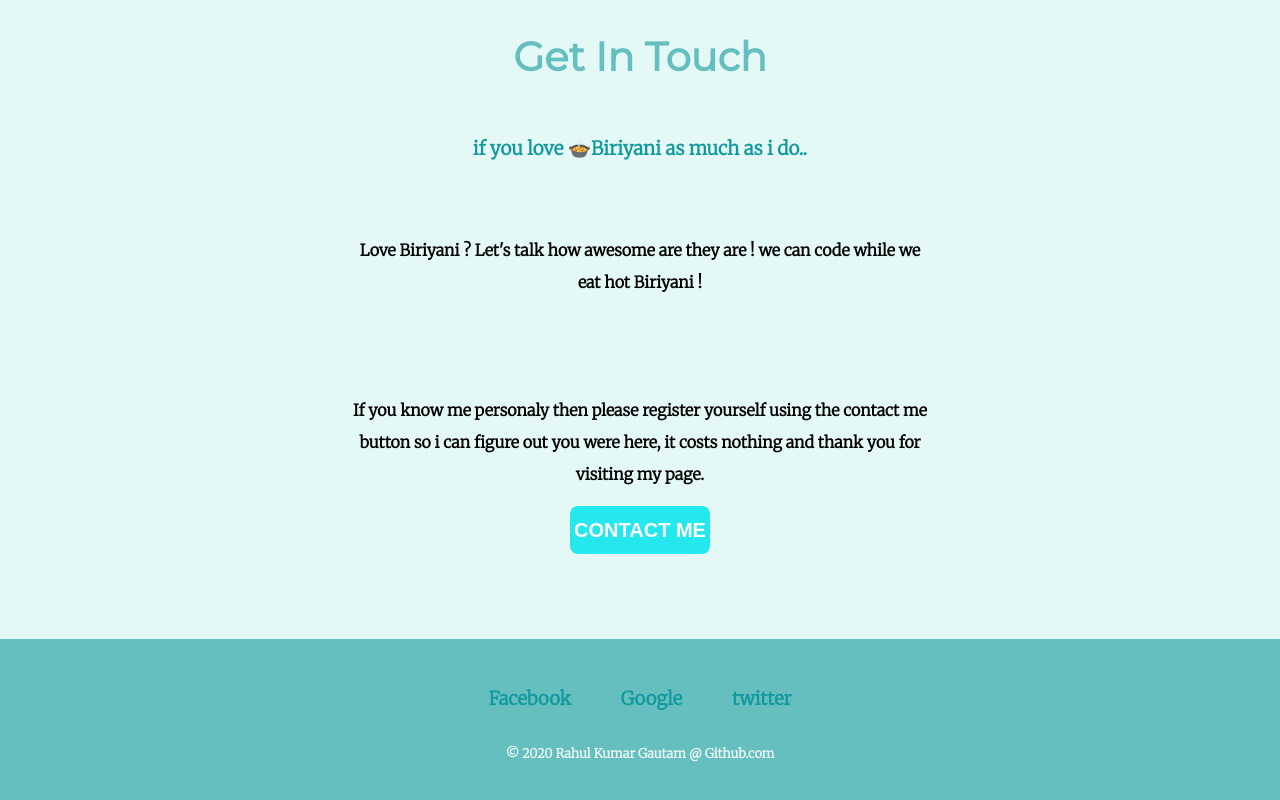
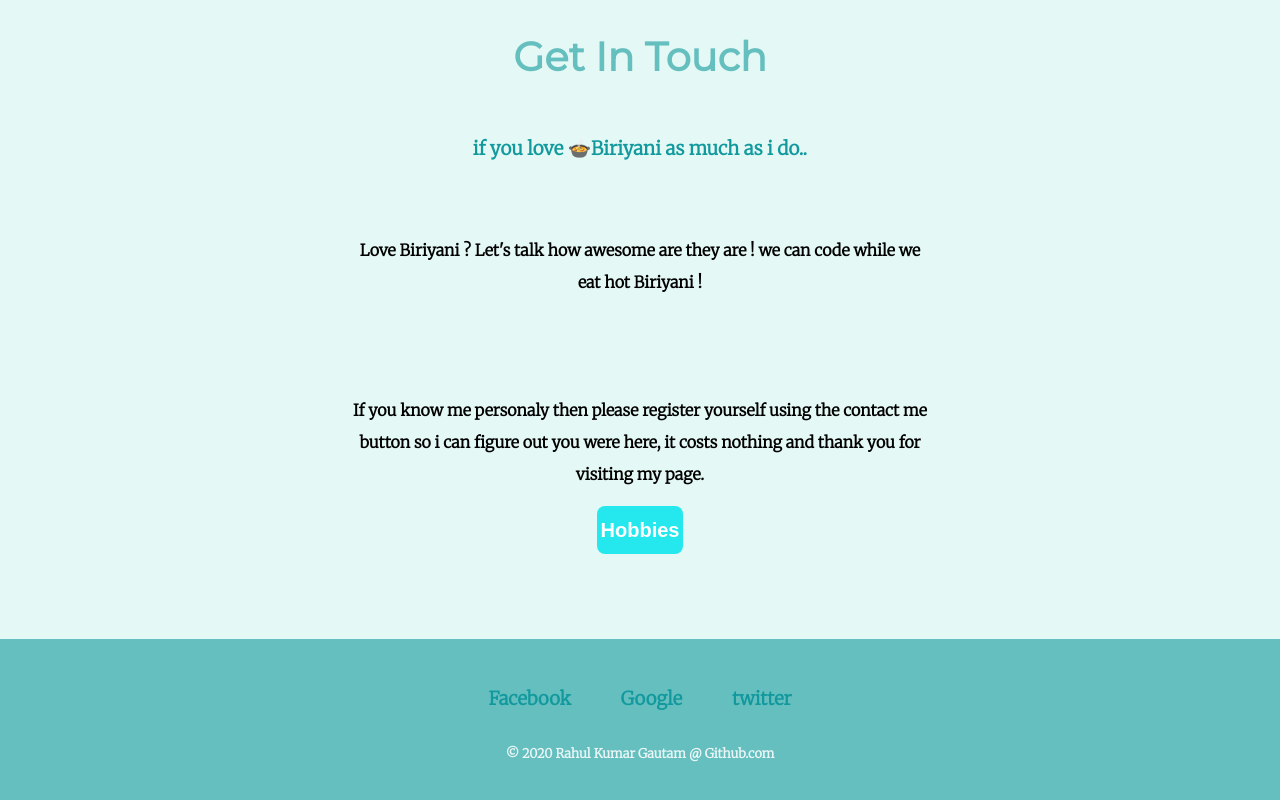
Before and after one commit to RahulKumarGautam1636/rkg, a plain HTML site: page index.html in a window 1280 px wide. Shown: the part 2400-3200 px from the top of the page. Drawn offline with Linux system fonts and the light colour scheme.

Commit message:
Update index.html

```diff
--- a/index.html
+++ b/index.html
@@ -49,7 +49,8 @@
       <br>
       <br>
       <p>If you know  me personaly then please register yourself using the contact me button so i can figure out you were here, it costs nothing and thank you for visiting my page.</p>
-      <a class="BUTTONS" href="https://floating-sea-04171.herokuapp.com/">CONTACT ME</a>
+<!--       <a class="BUTTONS" href="https://floating-sea-04171.herokuapp.com/">CONTACT ME</a> -->
+      <a class="BUTTONS" href="Hobbies.html">Hobbies</a>
       <br>
     </div>
   </div>
```
